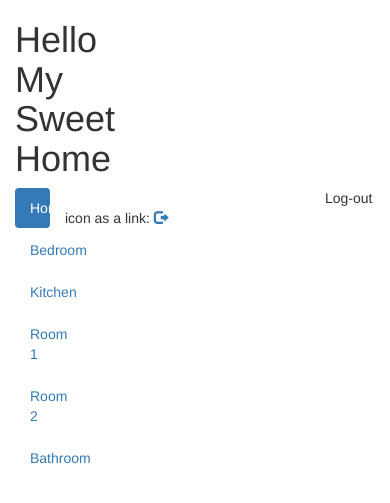
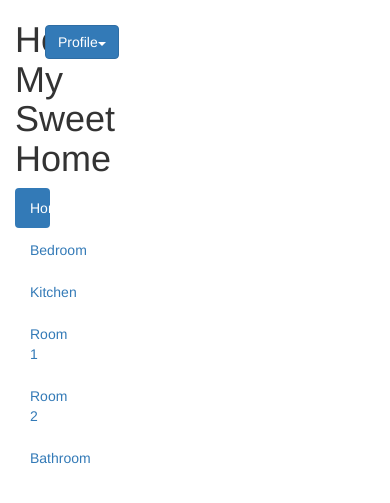
Before and after one commit to TahaTouzri/Flask_rasberrypi_project, a Flask app: template app/templates/welcome.html in a window 390 px wide. Shown: the top 503 px of the page. Run offline with Flask 2, Linux system fonts and the light colour scheme; the template is opened without the code that fills it, so the values that code supplies are empty; some libraries are stand-ins or nearby versions.

Commit message:
add profile buttom

```diff
--- a/app/templates/welcome.html
+++ b/app/templates/welcome.html
@@ -19,7 +19,24 @@
 			<img src="static/images/home.jpg" class="img-responsive" alt="Cinque Terre">
 		</div>
 		<div class="col-xs-2 col-sm-8 col-md-8 col-lg-8">
-			<h1>Hello My Sweet Home</h1>
+			<div class="row">
+				<div class="col-xs-2 col-sm-8 col-md-8 col-lg-8">
+					<h1>Hello My Sweet Home</h1>
+				</div>
+				<div class="col-xs-1 col-sm-2 col-md-2 col-lg-2">
+						<h1>
+						 <div class="dropdown">
+						  <button class="btn btn-primary dropdown-toggle" type="button" data-toggle="dropdown">Profile<span class="caret"></span></button>
+						  <ul class="dropdown-menu">
+							<li><a href="profile.html">Profile</a></li>
+							<li><a href="account.html">Account</a></li>
+							<li><a href="security.html">Security</a></li>
+							<li><a href="logout.html">logout    <span class="glyphicon glyphicon-log-out"></span></a></li>
+						  </ul>
+						</div>
+						</h1>
+				</div>
+			</div>
 		</div>
 	</div>
 
@@ -30,12 +47,6 @@
 		<div class="col-xs-8 col-sm-8 col-md-8 col-lg-8" id="body_section">
 			<div id="home"></div>
 		</div>
-
-		<p>Log-out icon as a link:
-			<a href="logout.html">
-				<span class="glyphicon glyphicon-log-out"></span>
-			</a>
-		</p>
 	</div>
 
 
```
Also changed, not shown: app/users.db.
